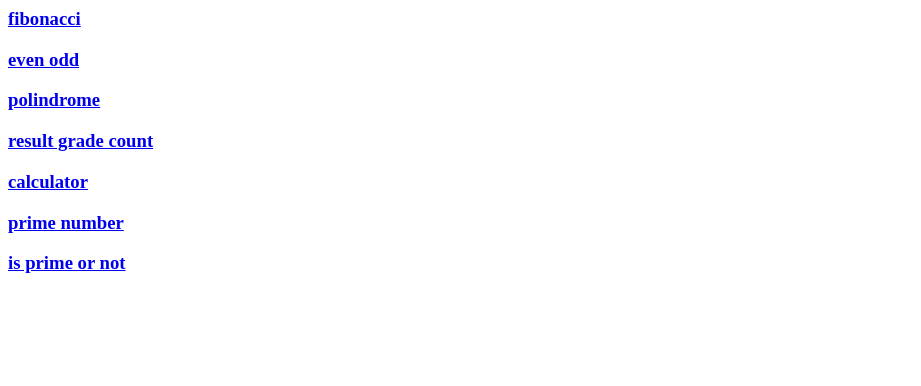
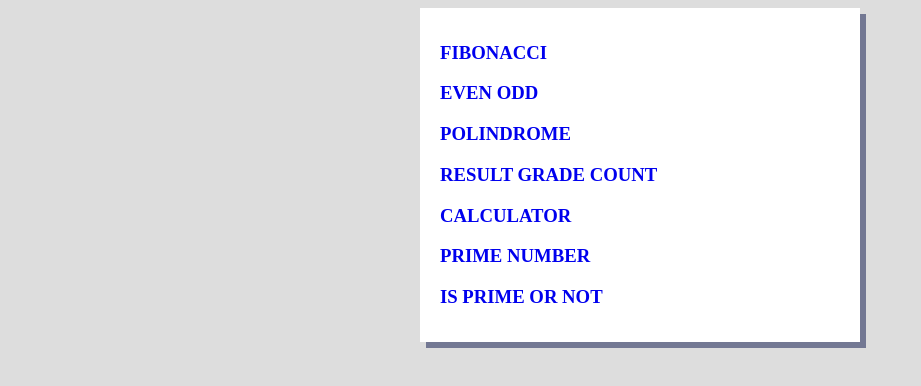
Before and after one commit to faridrony55/javascript-jquery, a plain HTML site: page index.html in a window 1280 px wide. Shown: the whole page, without its empty margins (0-921 px from the left). Drawn offline with Linux system fonts and the light colour scheme.

Commit message:
Update index.html

```diff
--- a/index.html
+++ b/index.html
@@ -1,3 +1,12 @@
+<!DOCTYPE html>
+<html>
+<head>
+	<title></title>
+</head>
+<body>
+
+<div class="block">
+
 <a href="fibonacci.html" target="_blank">
 	<h3>fibonacci</h3>
 </a>
@@ -19,3 +28,24 @@
 <a href="is_prime_or_not.html" target="_blank">
 	<h3>is prime or not</h3>
 </a>
+</div>
+
+<style>
+body{
+	background-color: #ddd
+}
+	.block{
+		background-color: #fff;
+		width: 400px;
+		margin:0 auto;
+		box-shadow:6px 6px 0 rgba(21, 29, 82, 0.52);
+		padding: 15px 20px;
+
+	}
+	a{
+		text-transform: uppercase;
+		text-decoration: none;
+	}
+</style>
+</body>
+</html>
```
